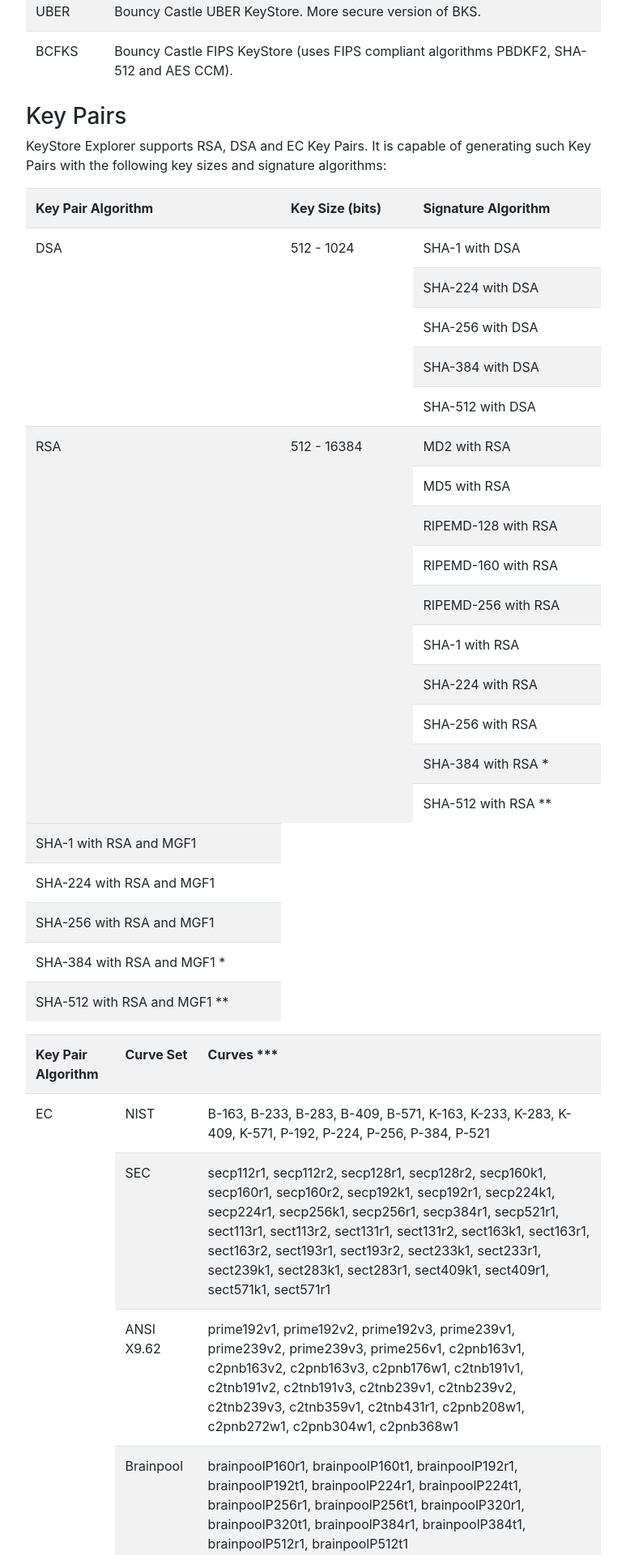
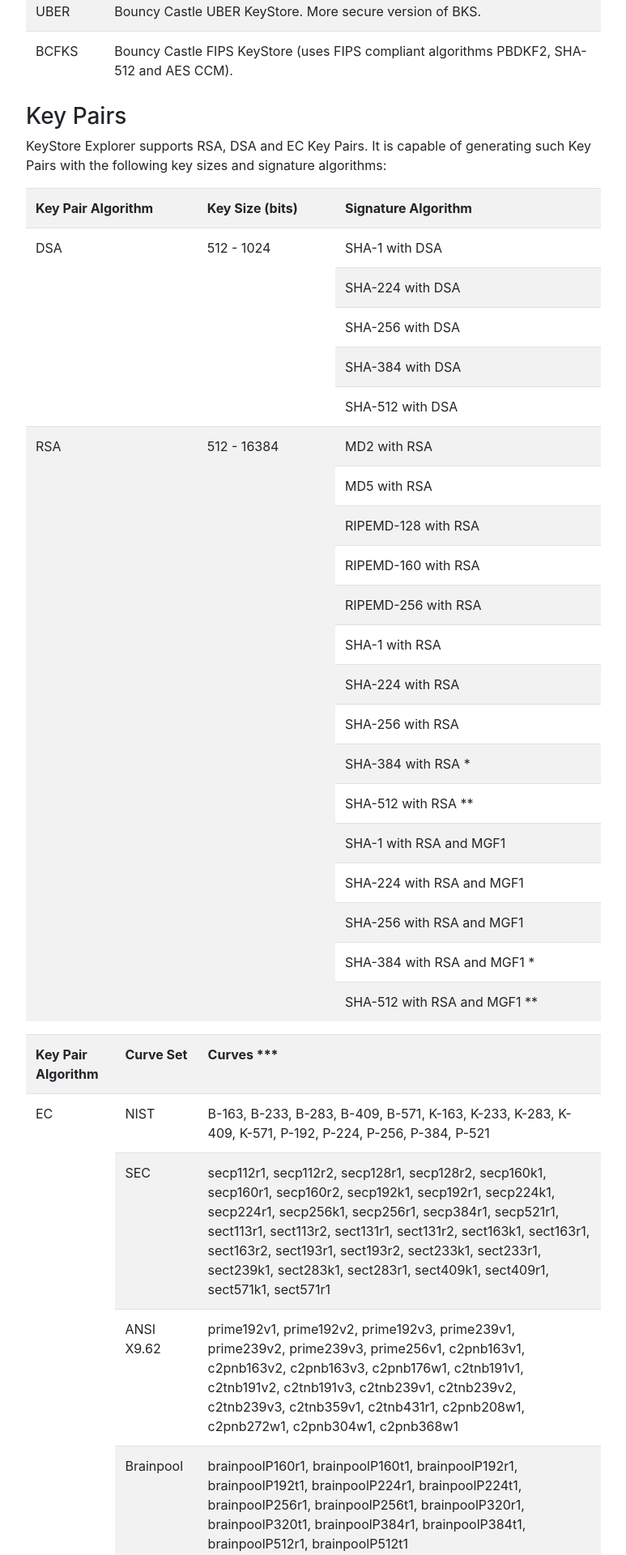
Before and after one commit to kaikramer/kaikramer.github.io, a Jekyll site: the page built from doc/5.5/specifications.html, in a window 1280 px wide. Shown: the part 633-2553 px from the top of the page at 81% size, without its empty margins (68-841 px from the left). Built offline with Jekyll 4.4.1, drawn with Linux system fonts in a browser that asks for light colours.

Commit message:
Fix column for PSS algorithms

```diff
--- a/doc/5.5/specifications.html
+++ b/doc/5.5/specifications.html
@@ -88,8 +88,8 @@
             <td class="plain_even" align="left">SHA-512 with DSA</td>
           </tr>
           <tr valign="middle">
-            <td class="plain_odd" rowspan="10" align="left" valign="top">RSA</td>
-            <td class="plain_odd" rowspan="10" align="left" valign="top">512 - 16384</td>
+            <td class="plain_odd" rowspan="15" align="left" valign="top">RSA</td>
+            <td class="plain_odd" rowspan="15" align="left" valign="top">512 - 16384</td>
             <td class="plain_odd" align="left">MD2 with RSA</td>
           </tr>
           <tr valign="middle">
```
